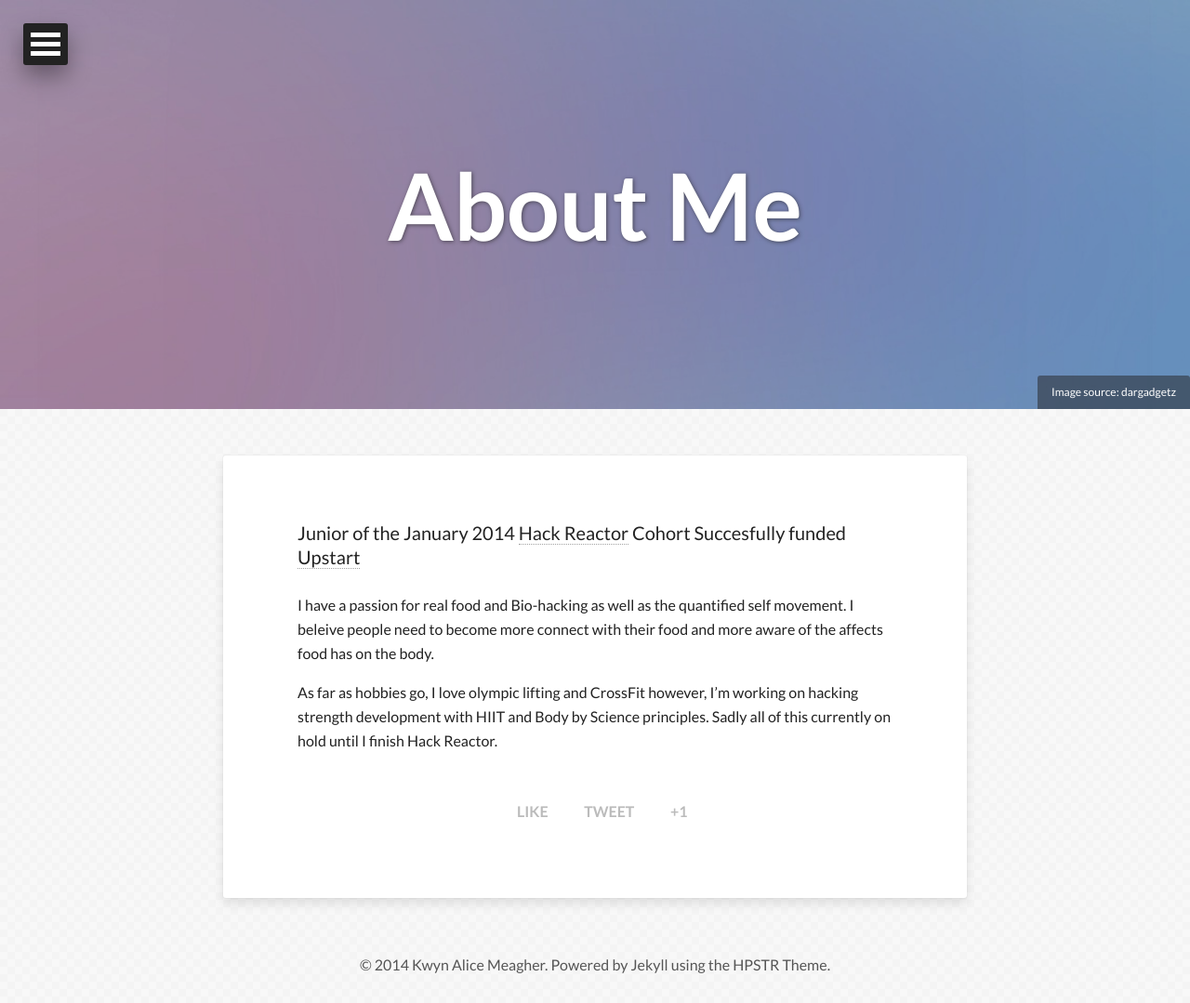
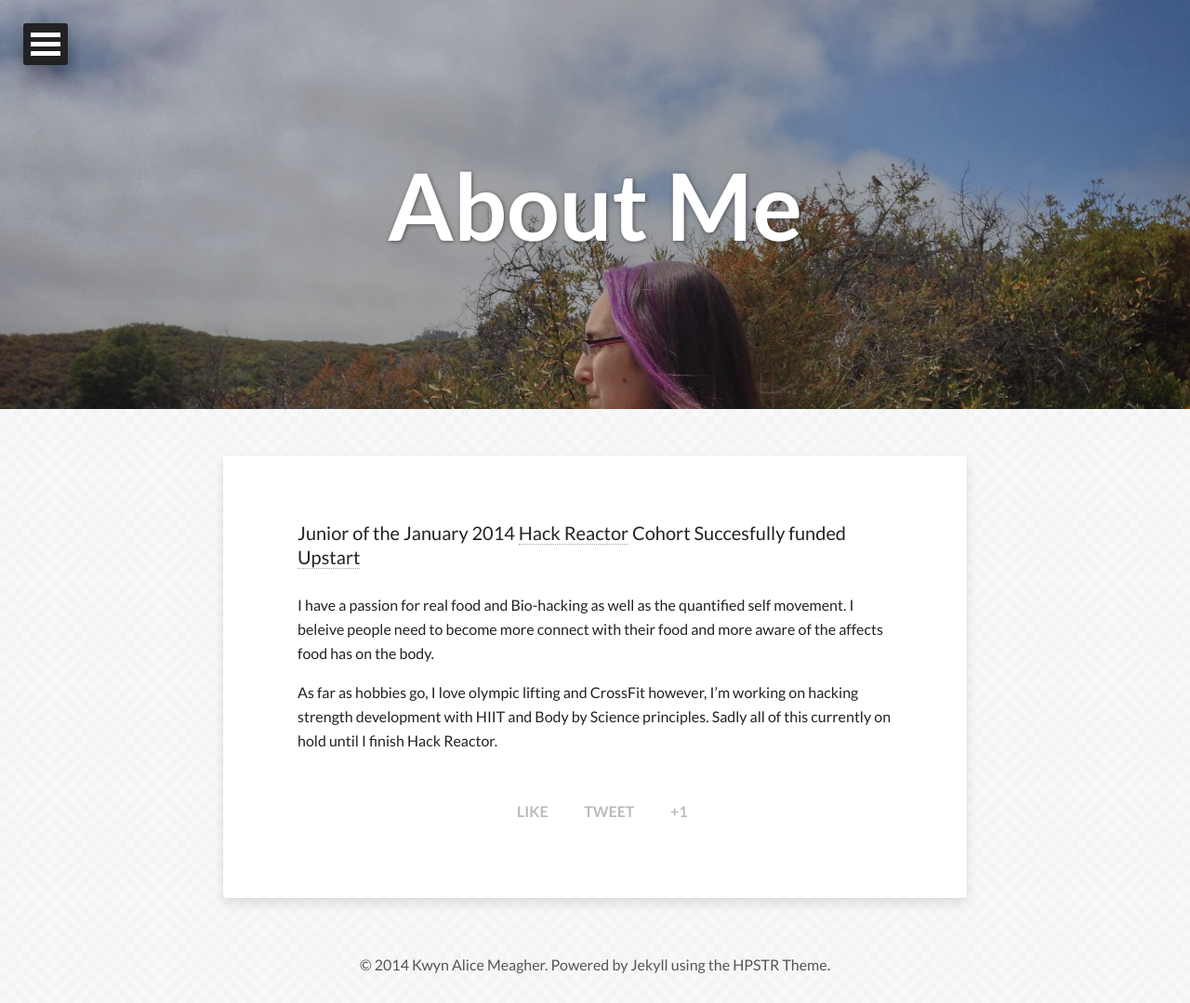
Before and after one commit to Eduardo-Cabrera/HarleyKwyn.github.io, a Jekyll site: the page built from about.md, in a window 1280 px wide. Shown: the whole page at 93% size. Built offline with Jekyll 4.4.1, drawn with Linux system fonts in a browser that asks for light colours; nearby versions of some CDN libraries.

Commit message:
change about me image

```diff
--- a/about.md
+++ b/about.md
@@ -4,9 +4,7 @@
 title: About Me
 tags: [Bio, personal, About me, Software Engineer]
 image:
-  feature: abstract-5.jpg
-  credit: dargadgetz
-  creditlink: http://www.dargadgetz.com/ios-7-abstract-wallpaper-pack-for-iphone-5-and-ipod-touch-retina/
+  feature: BigSur.jpg
 share: true
 ---
 Junior of the January 2014 [Hack Reactor](http://www.hackreactor.com/) Cohort
```
Also changed, not shown: images/BigSur.jpg (added).
